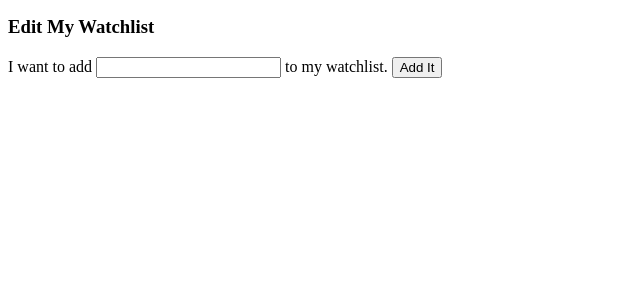
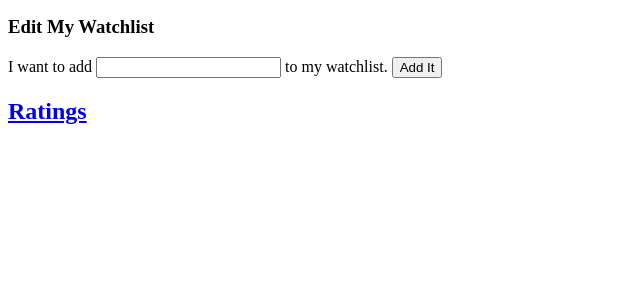
Before and after one commit to LaunchCodeEducation/flicklist-flask, a Flask app: page / in a window 1280 px wide. Shown: the part 144-444 px from the top of the page, without its empty margins (0-640 px from the left). Run offline with Flask 2, Linux system fonts and the light colour scheme; tables that the repository leaves empty hold one stand-in row (values such as "Sample post").

Commit message:
added link to ratings page on edit page

```diff
--- a/templates/edit.html
+++ b/templates/edit.html
@@ -28,6 +28,8 @@
     <input type="submit" value="Add It"/>
 </form>
 
+<h2><a href="/ratings">Ratings</a></h2>
+
 {% if error %}
   <p class='error'>{{ error }}</p>
 {% endif %}
```
